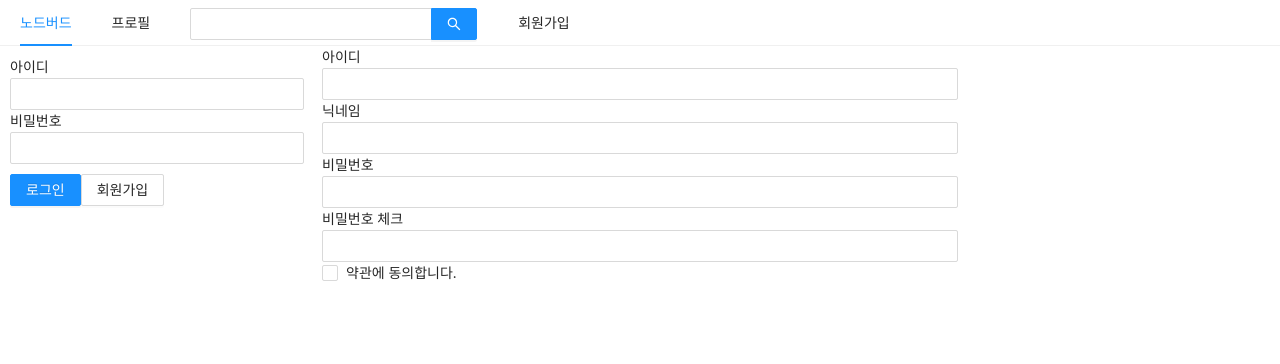
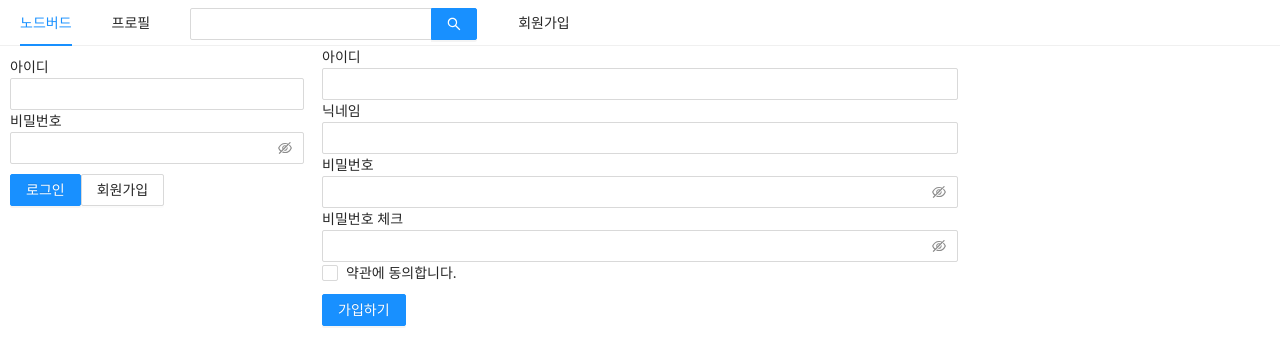
Before and after one commit to kminkyung/2020-react-nodebird, a Next.js app in the folder front/: page /signup in a window 1280 px wide. Shown: the top 364 px of the page. Built offline with nearby package versions, Linux system fonts and the light colour scheme.

Commit message:
Finish signup form

```diff
--- a/front/components/LoginForm.js
+++ b/front/components/LoginForm.js
@@ -28,7 +28,7 @@ const LoginForm = ({ setIsLoggedIn }) => {
       <div>
         <label htmlFor="user-password">비밀번호</label>
         <br/>
-        <Input name="user-password" type="password" value={password} onChange={onChangePassword} required />
+        <Input.Password name="user-password" type="password" value={password} onChange={onChangePassword} required />
       </div>
       <ButtonWrapper>
         <Button type="primary" htmlType="submit" loading={false}>로그인</Button>
--- a/front/pages/signup.js
+++ b/front/pages/signup.js
@@ -16,17 +16,28 @@ const Signup = () => {
   const [password, onChangePassword] = useInput('');
   const [passwordCheck, setPasswordCheck] = useState('');
   const [passwordError, setPasswordError] = useState(false);
+
   const onChangePasswordCheck = useCallback((e) => {
     setPasswordCheck(e.target.value);
     setPasswordError(e.target.value !== password);
   }, [password])
+
   const [term, setTerm] = useState('');
   const [termError, setTermError] = useState('');
   const onChangeTerm = useCallback((e) => {
-    setTerm(e.target.value);
+    setTerm(e.target.checked);
     setTermError(false);
-  }, [password])
-  const onSubmit = useCallback(() => {}, [])
+  }, [term])
+
+  const onSubmit = useCallback(() => {
+    if (password !== passwordCheck) {
+      return setPasswordError(true);
+    }
+    if (!term) {
+      return setTermError(true);
+    }
+    console.log(id, nickname, password);
+  }, [password, passwordCheck, term])
 
   return (
     <AppLayout>
@@ -47,20 +58,23 @@ const Signup = () => {
         <div>
           <label htmlFor="user-password">비밀번호</label>
           <br/>
-          <Input name="user-password" value={password} onChange={onChangePassword} />
+          <Input.Password name="user-password" value={password} onChange={onChangePassword} />
         </div>
         <div>
           <label htmlFor="user-password-check">비밀번호 체크</label>
           <br/>
-          <Input name="user-password-check"
-                 type="password"
-                 value={passwordCheck}
-                 onChange={onChangePasswordCheck} />
+          <Input.Password name="user-password-check"
+                         type="password"
+                         value={passwordCheck}
+                         onChange={onChangePasswordCheck} />
         {passwordError && <ErrorMessage>비밀번호가 일치하지 않습니다.</ErrorMessage>}
         </div>
         <div>
           <Checkbox name="user-term" checked={term} onChange={onChangeTerm}>약관에 동의합니다.</Checkbox>
           {termError && <div style={{color: 'red'}}>약관에 동의하셔야 합니다.</div>}
+        </div>
+        <div style={{marginTop: 10}}>
+          <Button type="primary" htmlType="submit">가입하기</Button>
         </div>
       </Form>
     </AppLayout>
```
Also changed, not shown: front/components/snippet.js (added).
